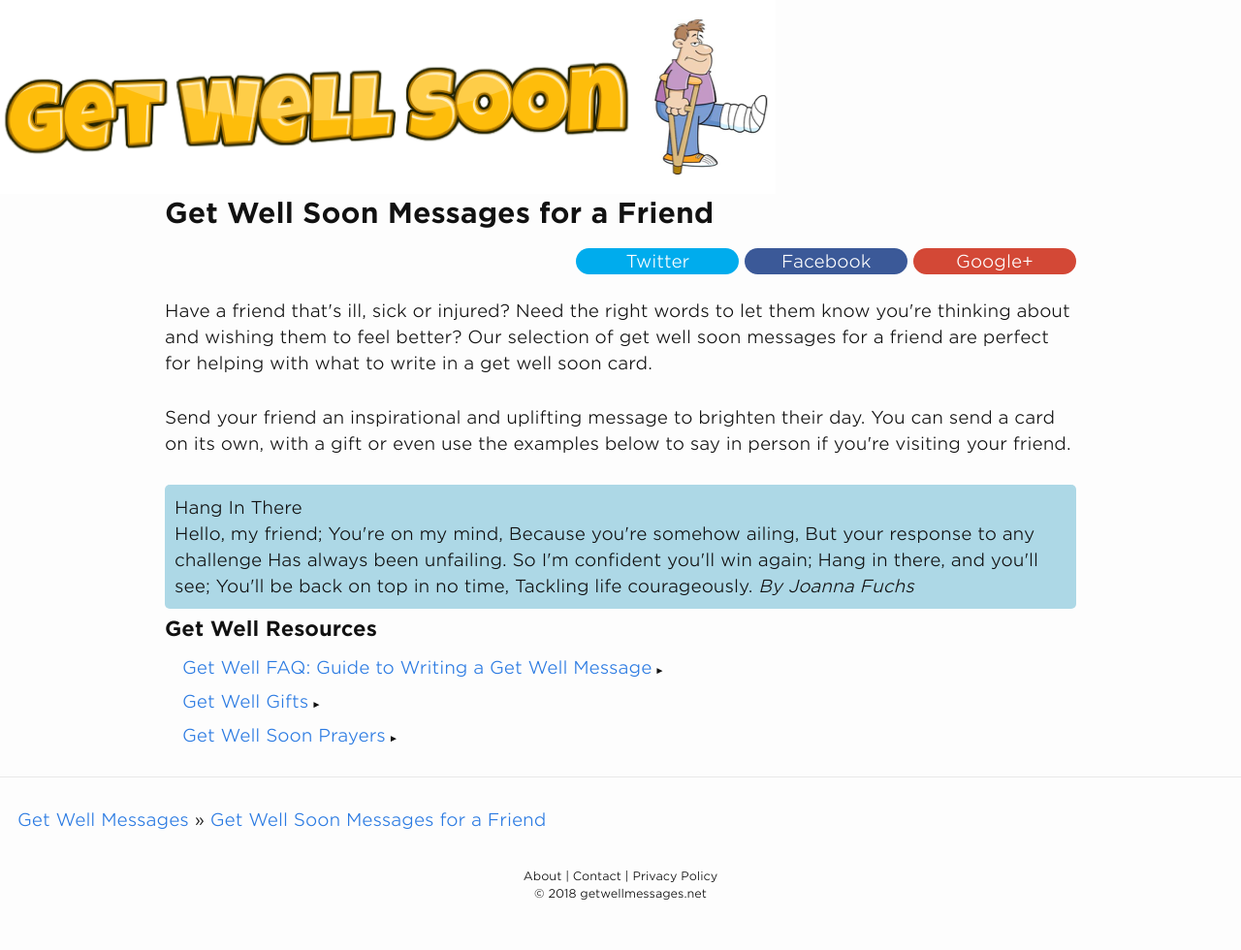
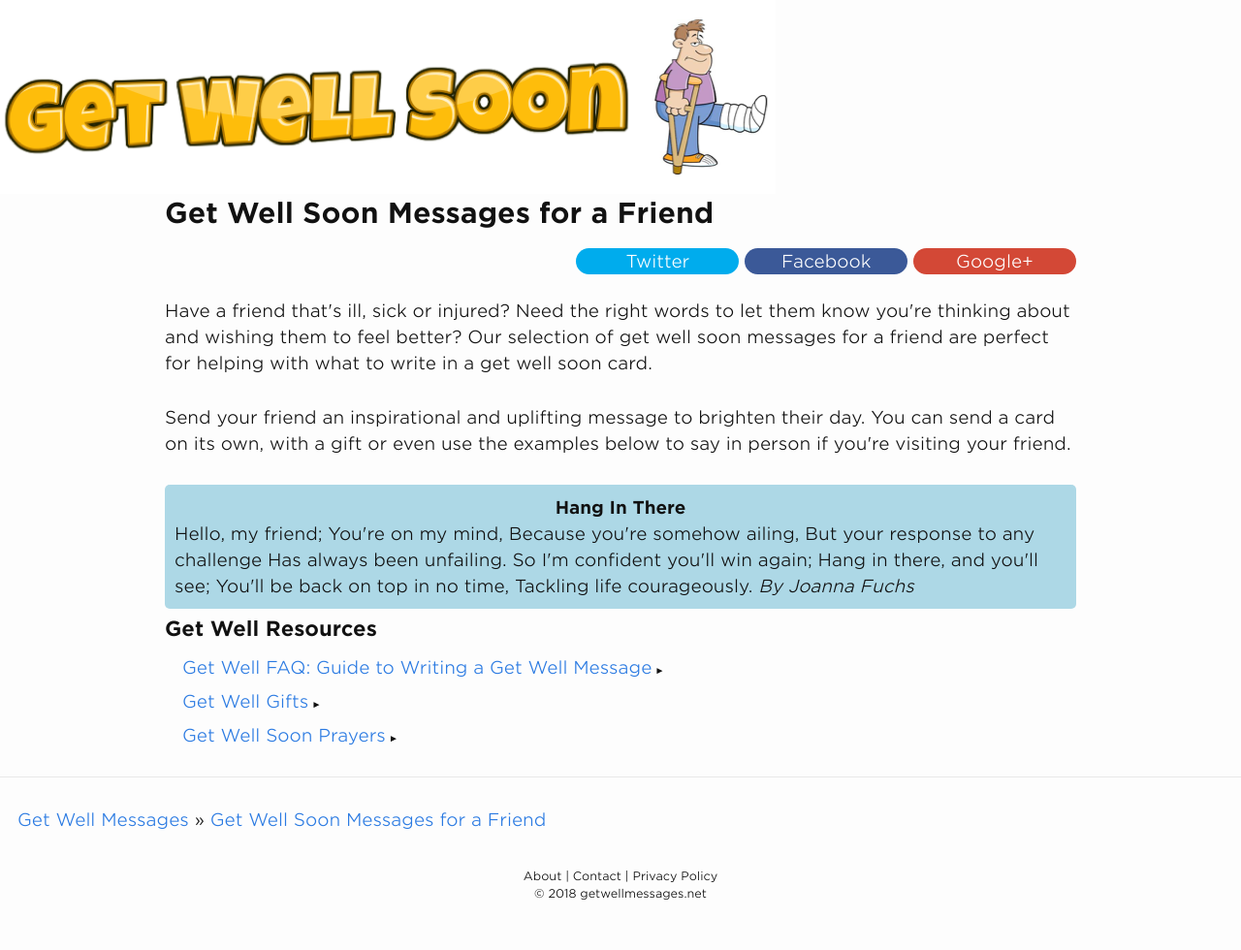
Before and after one commit to andyml123/andyml123.github.io, a Jekyll site: the page built from get-well-soon-messages-for-a-friend.md, in a window 1280 px wide. Shown: the whole page at 97% size. Built offline with Jekyll 4.4.1, drawn with Linux system fonts in a browser that asks for light colours.

Commit message:
Update _layout.scss

```diff
--- a/_sass/_layout.scss
+++ b/_sass/_layout.scss
@@ -564,3 +564,8 @@ display: inline;
   margin-bottom: 5px;
   border-radius:5px;
 }
+
+.poem-title {
+   font-weight:bold;
+   text-align:center;
+}
```
